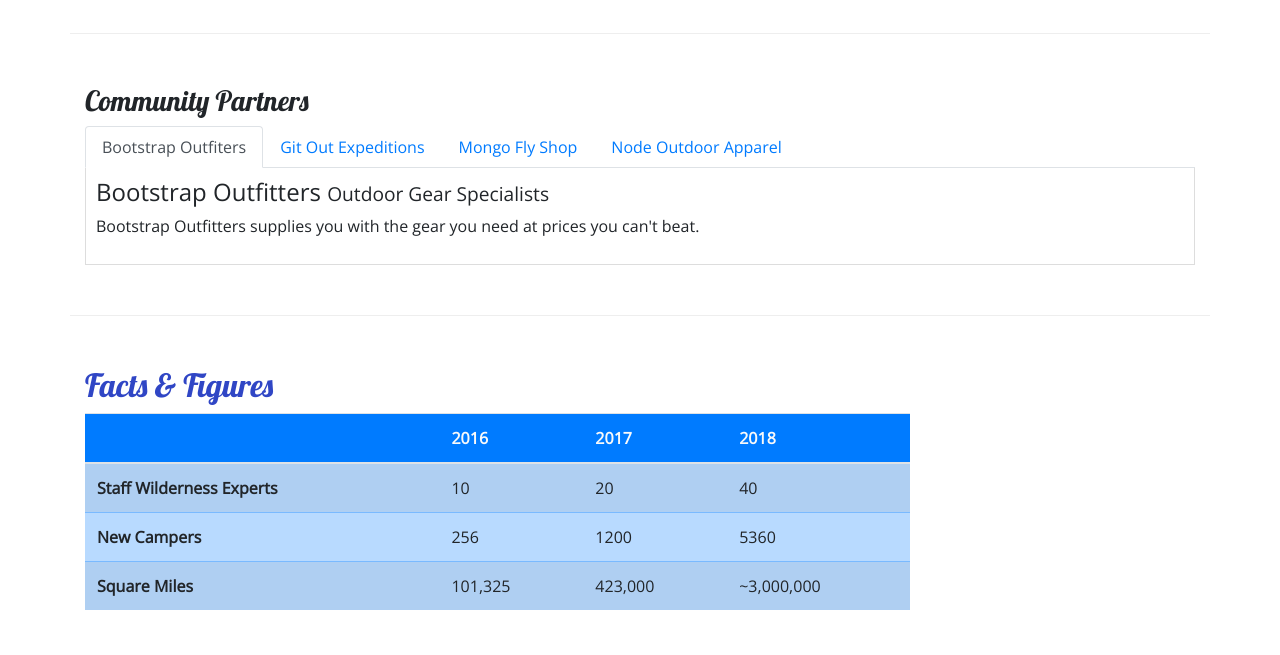
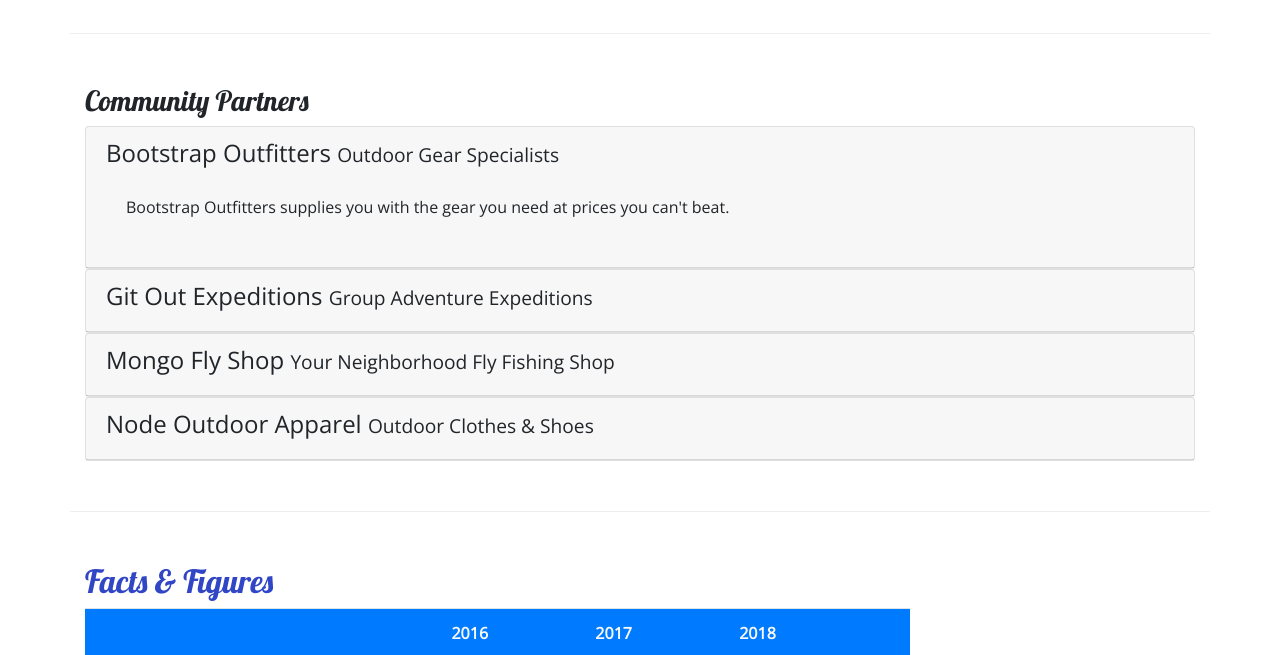
Before and after one commit to joseangelrg1224/git-test, a website: page aboutus.html in a window 1280 px wide. Shown: the part 770-1425 px from the top of the page. Drawn offline with nearby package versions, Linux system fonts and the light colour scheme.

Commit message:
accordion

```diff
--- a/aboutus.html
+++ b/aboutus.html
@@ -104,28 +104,62 @@
         <div class="row row-content">
             <div class="col">
                 <h3>Community Partners</h3>
-                <ul class="nav nav-tabs">
-                    <li class="nav-item"><a class="nav-link active" href="#Bootstrap" role="tab" data-toggle="tab">Bootstrap Outfiters</a></li>
-                    <li class="nav-item"><a class="nav-link" href="#git" role="tab" data-toggle="tab">Git Out Expeditions</a></li>
-                    <li class="nav-item"><a class="nav-link" href="#mongo" role="tab" data-toggle="tab">Mongo Fly Shop</a></li>
-                    <li class="nav-item"><a class="nav-link" href="#node" role="tab" data-toggle="tab">Node Outdoor Apparel</a></li>
-                </ul>
-                <div class="tab-content">
-                    <div role="tabpanel" class="tab-pane fade show active" id="Bootstrap">
-                        <h4>Bootstrap Outfitters <small>Outdoor Gear Specialists</small></h4>
-                        <p class="d-none d-sm-block">Bootstrap Outfitters supplies you with the gear you need at prices you can't beat.</p>
+                <div id="accordion">
+                    <div class="card">
+                        <div role="tab" class="card-header">
+                            <h4>
+                                <a data-toggle="collapse" data-target="#bootstrap">
+                                    Bootstrap Outfitters <small>Outdoor Gear Specialists</small>
+                                </a>
+                            </h4>
+                            <div class="collapse show" id="bootstrap" data-parent="#accordion">
+                                <div class="card-body">
+                                    <p class="d-none d-sm-block">Bootstrap Outfitters supplies you with the gear you need at prices you can't beat.</p>
+                                </div>
+                            </div>
+                        </div>
                     </div>
-                    <div role="tabpanel" class="tab-pane fade" id="git">
-                        <h4>Git Out Expeditions <small>Group Adventure Expeditions</small></h4>
-                        <p class="d-none d-sm-block">Join Git Out Expeditions to explore new horizons with a group of other adventurers!</p>
+                    <div class="card">
+                        <div role="tab" class="card-header">
+                            <h4>
+                                <a class="collapsed" data-toggle="collapse" data-target="#git">
+                                    Git Out Expeditions <small>Group Adventure Expeditions</small>
+                                </a>
+                            </h4>
+                            <div class="collapse" id="git" data-parent="#accordion">
+                                <div class="card-body">
+                                    <p class="d-none d-sm-block">Join Git Out Expeditions to explore new horizons with a group of other adventurers!</p>
+                                </div>
+                            </div>
+                        </div>
                     </div>
-                    <div role="tabpanel" class="tab-pane fade" id="mongo">
-                        <h4>Mongo Fly Shop <small>Your Neighborhood Fly Fishing Shop</small></h4>
-                        <p class="d-none d-sm-block">Need a new fishing pole, a tackle box, or flies of all kinds? Stop by Mongo Fly Shop.</p>
+                    <div class="card">
+                        <div role="tab" class="card-header">
+                            <h4>
+                                <a class="collapsed" data-toggle="collapse" data-target="#mongo">
+                                    Mongo Fly Shop <small>Your Neighborhood Fly Fishing Shop</small>
+                                </a>
+                            </h4>
+                            <div class="collapse" id="mongo" data-parent="#accordion">
+                                <div class="card-body">
+                                    <p class="d-none d-sm-block">Need a new fishing pole, a tackle box, or flies of all kinds? Stop by Mongo Fly Shop.</p>
+                                </div>
+                            </div>
+                        </div>
                     </div>
-                    <div role="tabpanel" class="tab-pane fade" id="node">
-                        <h4>Node Outdoor Apparel <small>Outdoor Clothes & Shoes</small></h4>
-                        <p class="d-none d-sm-block">From polar fleeces to swimsuits, hiking boots to waders, a visit to Node will be sure to get you covered.</p>
+                    <div class="card">
+                        <div role="tab" class="card-header">
+                            <h4>
+                                <a class="collapsed" data-toggle="collapse" data-target="#node">
+                                    Node Outdoor Apparel <small>Outdoor Clothes & Shoes</small>
+                                </a>
+                            </h4>
+                            <div class="collapse" id="node" data-parent="#accordion">
+                                <div class="card-body">
+                                    <p class="d-none d-sm-block">From polar fleeces to swimsuits, hiking boots to waders, a visit to Node will be sure to get you covered.</p>
+                                </div>
+                            </div>
+                        </div>
                     </div>
                 </div>
             </div>
--- a/css/styles.css
+++ b/css/styles.css
@@ -36,8 +36,7 @@ header h2 {
     background-color: #901cad;
 }
 
-.tab-content {
-    border: 1px solid #DDD;
-    border-top: none;
-    padding: 10px;
+a, a:hover {
+    color: inherit;
+    text-decoration: none;
 }
```
